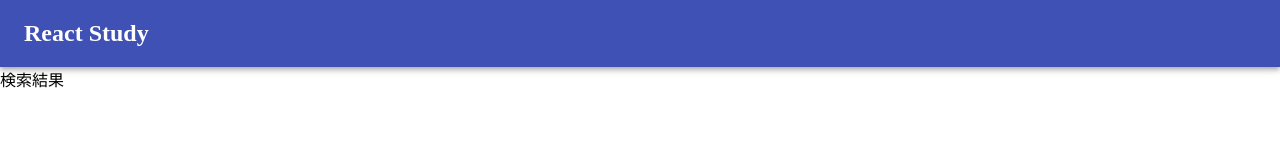
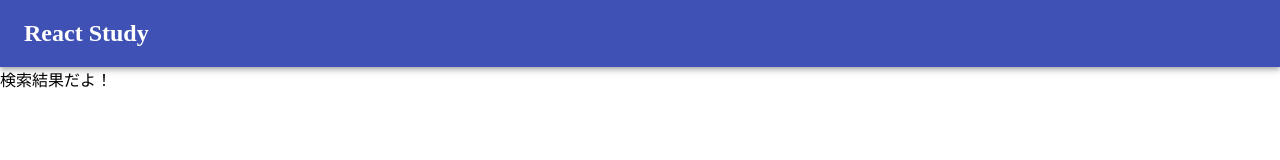
Before and after one commit to yuichiyasui/react-study, a React (Create React App) app: page /search/1 in a window 1280 px wide. Shown: the top 160 px of the page. Built offline with nearby package versions, Linux system fonts and the light colour scheme.

Commit message:
検索結果表示用のコンポーネントを作成

```diff
--- /dev/null
+++ b/src/pages/Result.tsx
@@ -0,0 +1,7 @@
+import React, { FC } from 'react'
+
+const Result: FC = () => {
+  return <div>検索結果だよ！</div>
+}
+
+export default Result
--- a/src/pages/Top.tsx
+++ b/src/pages/Top.tsx
@@ -1,6 +1,7 @@
 import React, { FC } from 'react'
 import { BrowserRouter as Router, Switch, Route } from 'react-router-dom'
 
+import Result from 'pages/Result'
 import TopContent from 'components/TopContent'
 
 import 'assets/css/pages/top.scss'
@@ -15,7 +16,7 @@ const Top: FC = () => {
           </div>
         </Route>
         <Route path="/search/:keyword" exact>
-          検索結果
+          <Result></Result>
         </Route>
       </Switch>
     </Router>
```
Also changed, not shown: public/寿司.png (added).
